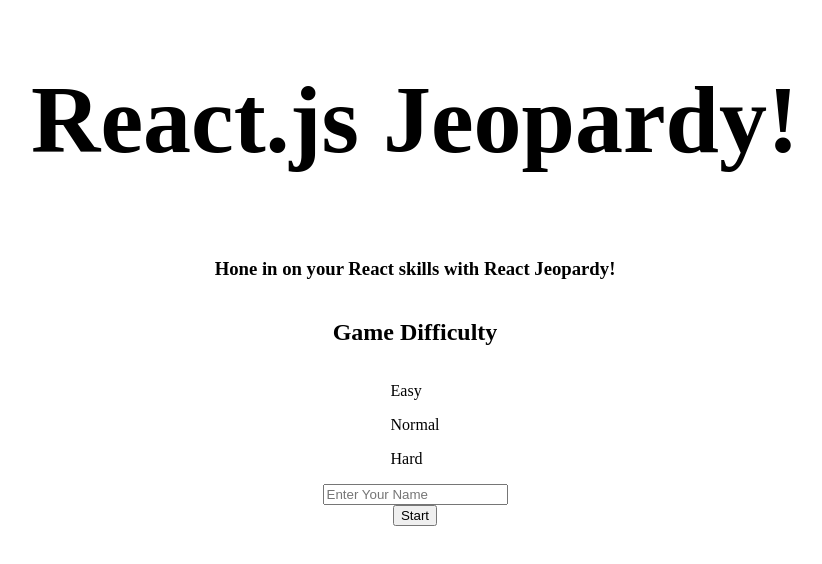
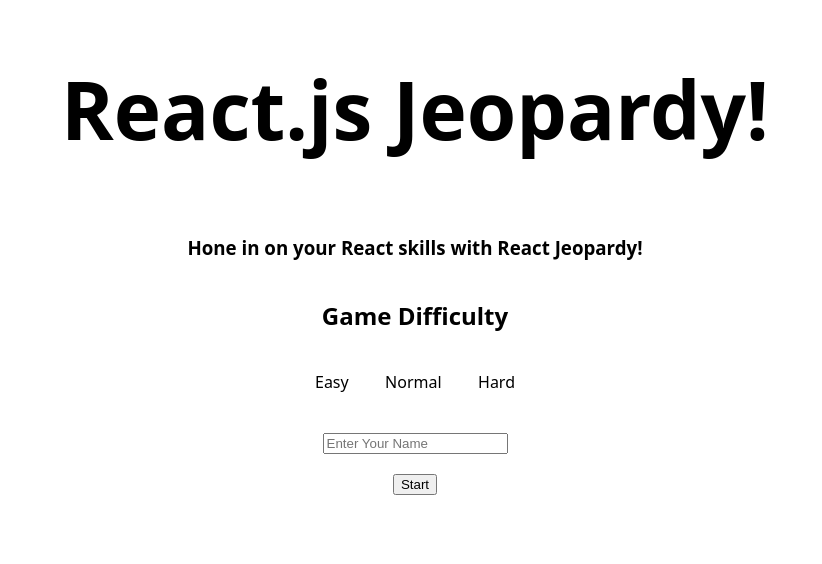
Before and after one commit to Ochoa-Projects/react-jeopardy, a Next.js app: page / in a window 1280 px wide. Shown: the top 564 px of the page, without its empty margins (225-1047 px from the left). Built offline with nearby package versions, Linux system fonts and the light colour scheme.

Commit message:
add css for homepage formatting

```diff
--- a/pages/index.js
+++ b/pages/index.js
@@ -12,12 +12,16 @@ export default function Home() {
         <h1 className={styles.homepageTitle}>React.js Jeopardy!</h1>
         <h3>Hone in on your React skills with React Jeopardy!</h3>
         <h2>Game Difficulty</h2>
-        <div>
-          <p>Easy</p>
-          <p>Normal</p>
-          <p>Hard</p>
+        <div className={styles.difficultySelection}>
+          <div>Easy</div>
+          <div>Normal</div>
+          <div>Hard</div>
         </div>
-        <input type="text" placeholder="Enter Your Name" />
+        <input
+          type="text"
+          placeholder="Enter Your Name"
+          className={styles.nameInput}
+        />
         <button>Start</button>
       </PageContainer>
     </>
--- a/pages/styles.module.css
+++ b/pages/styles.module.css
@@ -1,3 +1,14 @@
 .homepageTitle {
-  font-size: 96px;
+  font-size: 80px;
 }
+
+.difficultySelection {
+  display: flex;
+  width: 200px;
+  justify-content: space-between;
+  margin: 20px 0;
+}
+
+.nameInput {
+  margin: 20px 0;
+}
--- a/styles/globals.css
+++ b/styles/globals.css
@@ -1,3 +1,5 @@
 body {
+  font-family: system-ui, -apple-system, BlinkMacSystemFont, "Segoe UI", Roboto,
+    Oxygen, Ubuntu, Cantarell, "Open Sans", "Helvetica Neue", sans-serif;
   margin: 0;
 }
```
